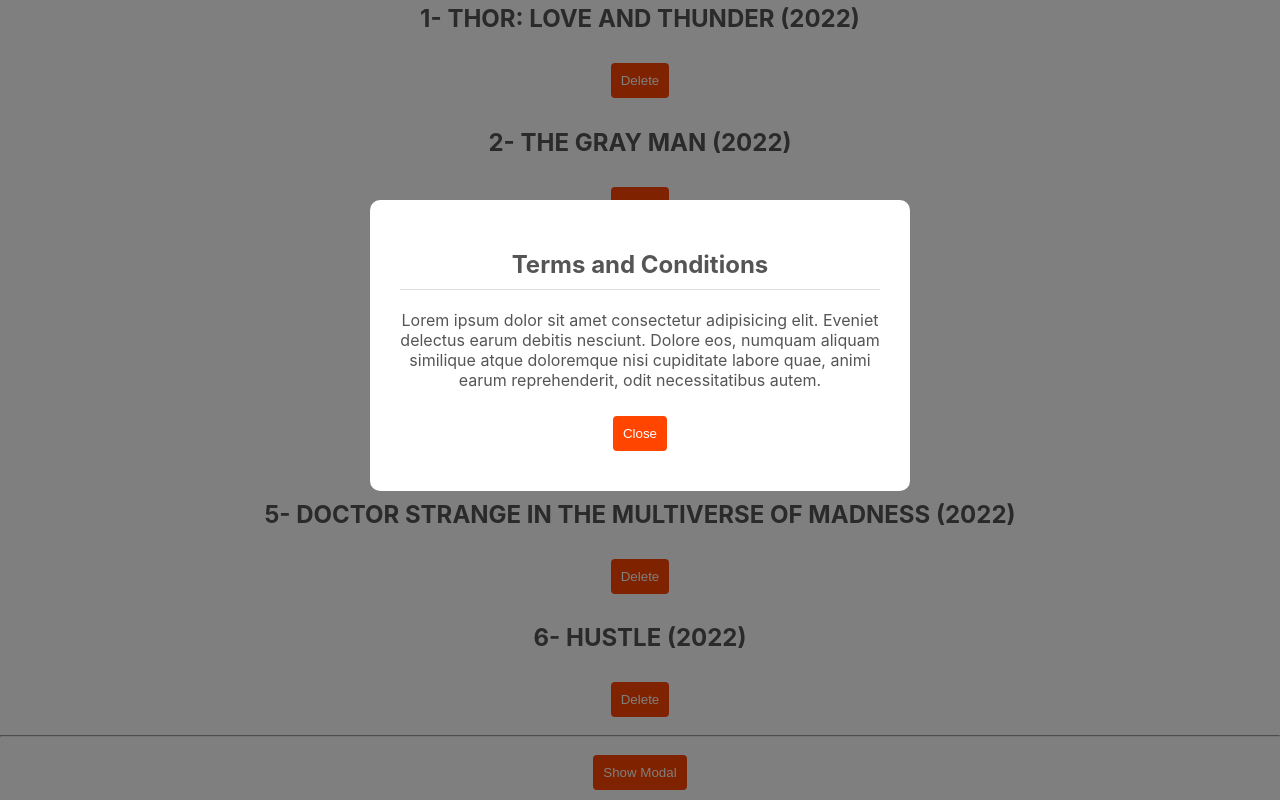
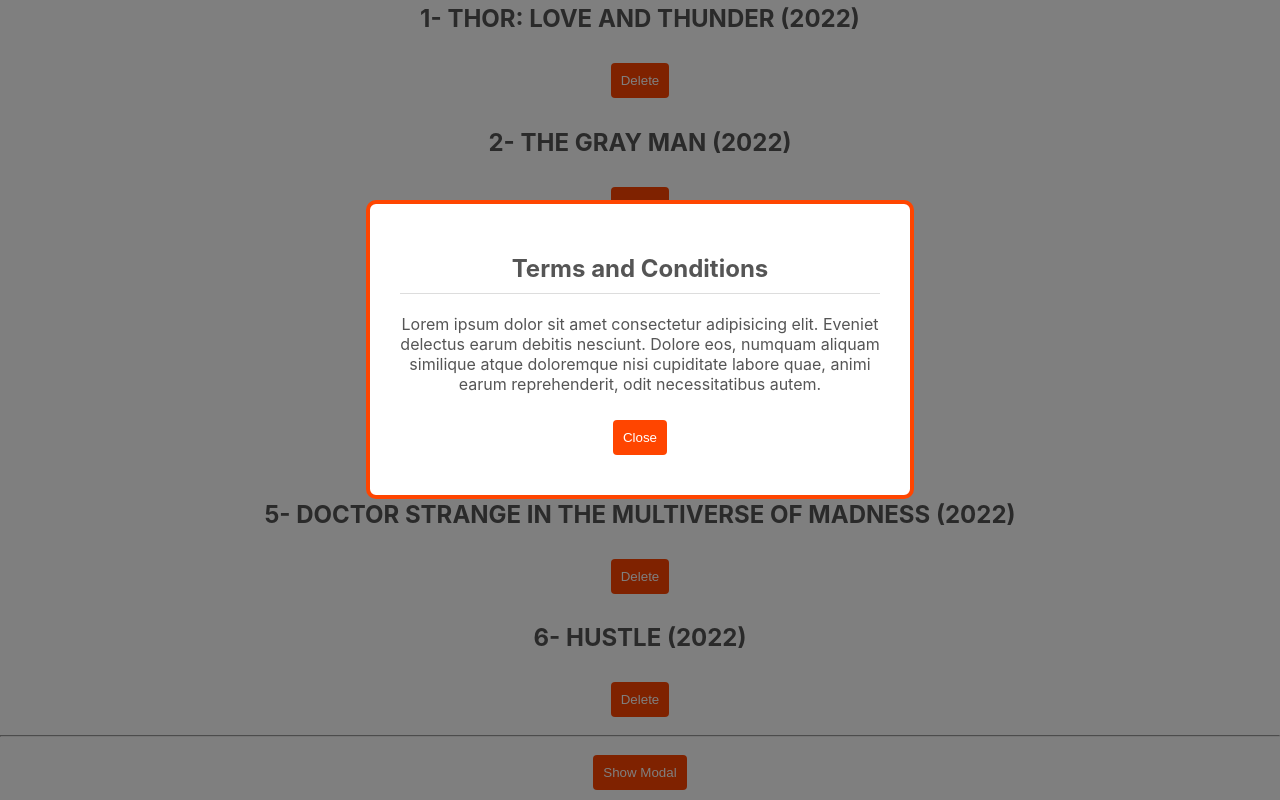
Before and after one commit to WeBeato/React-App, a React (Create React App) app: page / in a window 1280 px wide. Both pictures are taken after a click on the button "Show Modal". Shown: the part 315-1115 px from the top of the page. Built offline with nearby package versions, Linux system fonts and the light colour scheme; the HTML template or start-up script is replaced by a standard one.

Commit message:
use inner style

```diff
--- a/src/components/Modal.js
+++ b/src/components/Modal.js
@@ -3,7 +3,10 @@
 export default function Modal(props) {
     return (
         <div className="modal-backdrop">
-            <div className="modal">
+            <div className="modal" style={{
+                border: "4px solid",
+                borderColor: "#ff4500"
+            }}>
                 {props.children}
                 <button onClick={props.handleClose}>Close</button>
             </div>
```
